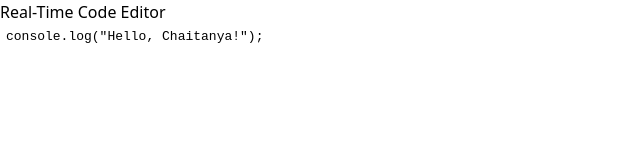
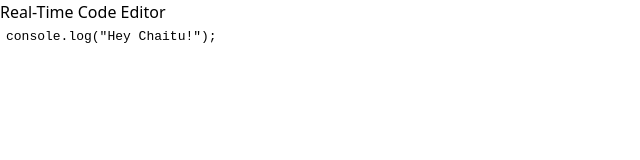
Before and after one commit to chaituthumbeti/Real-Time-Editor, a React (Vite) app in the folder client/: page / in a window 1280 px wide. Shown: the top 160 px of the page, without its empty margins (0-640 px from the left). Built offline with nearby package versions, Linux system fonts and the light colour scheme.

Commit message:
feat: Integrate codemirror Editor 1

```diff
--- a/client/src/Editor.tsx
+++ b/client/src/Editor.tsx
@@ -16,7 +16,7 @@ const Editor = () => {
 
     // Create the initial state of the editor
     const startState = EditorState.create({
-      doc: 'console.log("Hello, Chaitanya!");',
+      doc: 'console.log("Hey Chaitu!");',
       extensions: [
         keymap.of(defaultKeymap), // Standard keyboard shortcuts
         javascript(),             // Enable JavaScript language support
```
